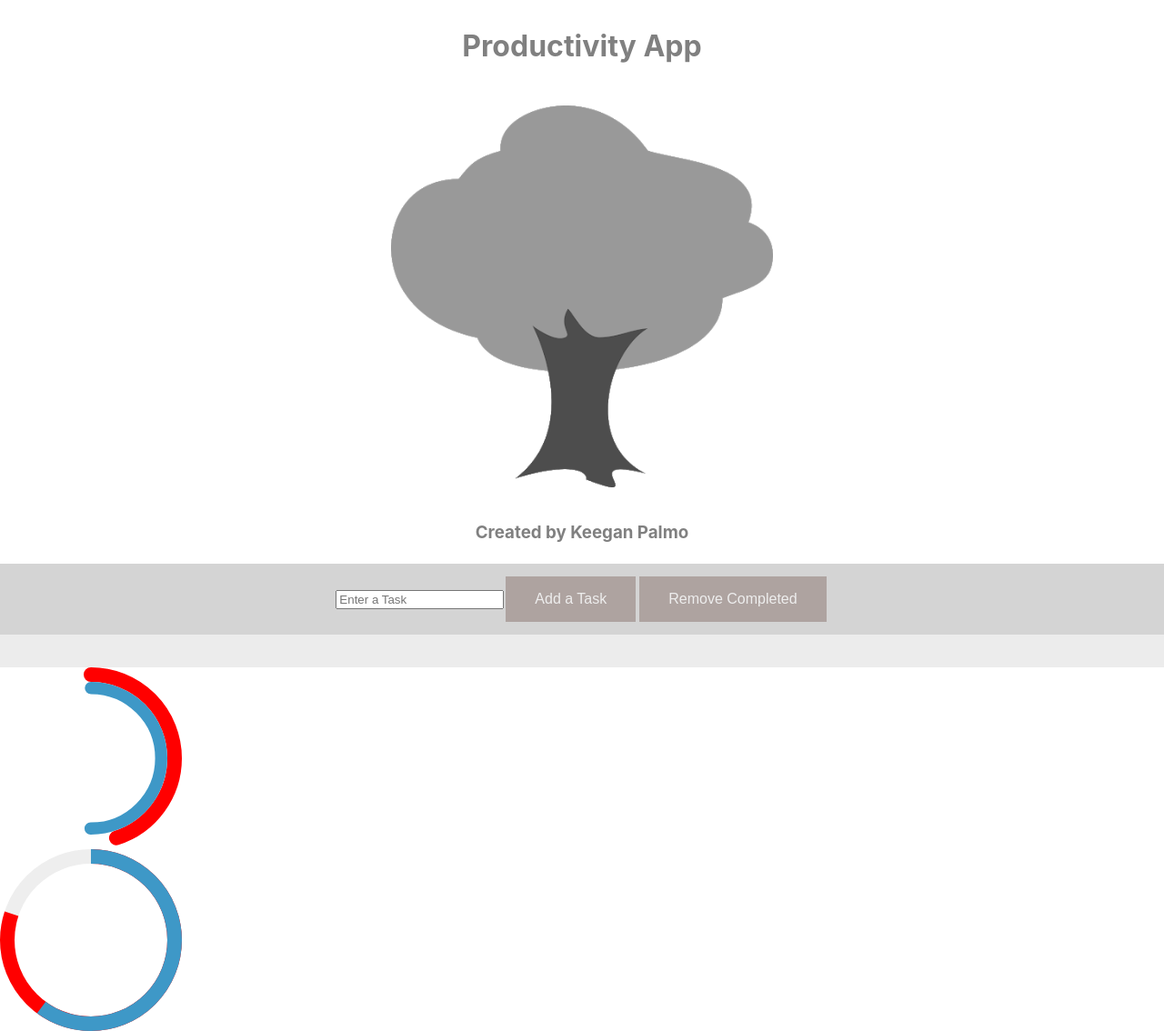
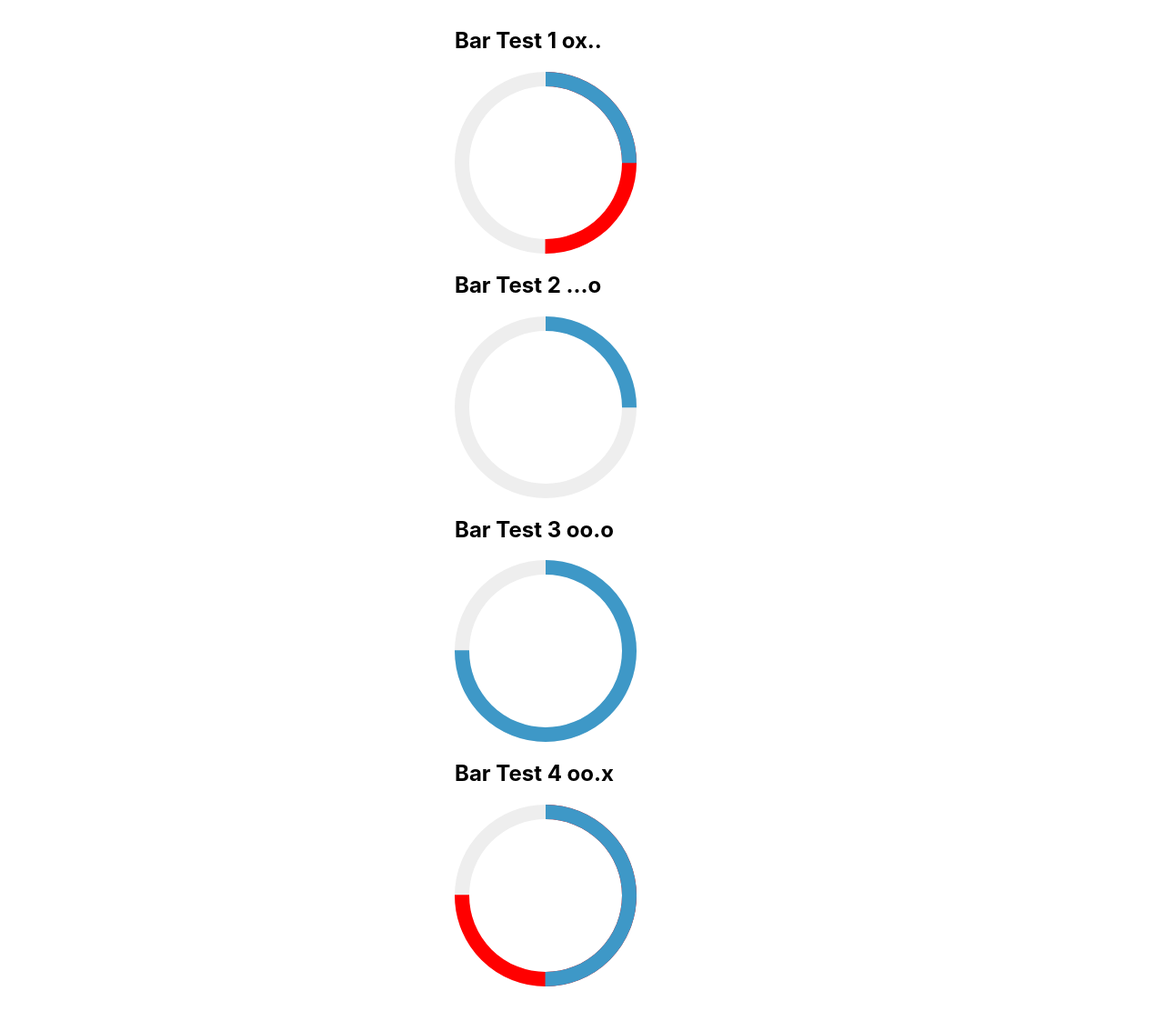
Before and after one commit to kppalmo/productivity-app, a React (Create React App) app: page / in a window 1280 px wide. Shown: the whole page at 91% size. After the commit the page ends 1085 px from the top, so only its background shows below. Built offline with nearby package versions, Linux system fonts and the light colour scheme.

Commit message:
progressBarTest

```diff
--- a/src/App.js
+++ b/src/App.js
@@ -2,10 +2,8 @@ import React, { Component } from 'react';
 import TodoForum from './components/TodoForum';
 import TodoList from './components/TodoList';
 import treeLogo from './treeLogo.png';
-import { CircularProgressbar } from 'react-circular-progressbar';
-import { CircularProgressbarWithChildren} from 'react-circular-progressbar';
-import {buildStyles} from 'react-circular-progressbar';
-import 'react-circular-progressbar/dist/styles.css';
+import UpdateBar from './components/cProgressBar';
+
 
 
 
@@ -16,7 +14,9 @@ class App extends Component{
             todos: [{
                 //task: '',
                 //id: '',
-                //completed: false
+                //completed: false,
+                //font: "black",
+                //color: "red"
             }],
             todo: ''
         }
@@ -46,6 +46,9 @@ class App extends Component{
         });
         this.setState({todos, todo: ''})
       }
+    changeColor = itemId => {
+        document.getElementById('itemId').style.color="green";
+    }
 
     removeItems = event => {
         event.preventDefault();
@@ -77,6 +80,7 @@ class App extends Component{
         }
 
     }
+
     componentDidMount() {
         this.addLocalStorage(); //calls when page loads => fills in local data from previous state
         window.addEventListener(
@@ -95,7 +99,7 @@ class App extends Component{
         return (
             <div className="App">
 
-                <h1 style={{ padding: "10px 20px", textAlign: "center", color: "grey"}}>Productivity App </h1>
+                {/* <h1 style={{ padding: "10px 20px", textAlign: "center", color: "grey"}}>Productivity App </h1>
                 <img  src={treeLogo} alt={'logo'} class="treeLogo"></img>
                 <h3 style={{ padding: "5px 10px", textAlign: "center", color: "grey"}}>Created by Keegan Palmo</h3>
                 <TodoForum
@@ -106,46 +110,9 @@ class App extends Component{
                 removeItems={this.removeItems}/>
                 <TodoList
                 todos={this.state.todos}
-                toggleComplete={this.toggleComplete}/>
-                <div style={{ width: 200, height: 200 }}>
-                    <CircularProgressbarWithChildren
-                        value={45}
-                        strokeWidth={8}
-                        styles={buildStyles({
-                        pathColor: "#f00",
-                        trailColor: "transparent"
-                        })}>
-                        {/*
-                        Width here needs to be (100 - 2 * strokeWidth)%
-                        in order to fit exactly inside the outer progressbar.
-                        */}
-                        <div style={{ width: "84%" }}>
-                        <CircularProgressbar
-                            value={50}
-                            styles={buildStyles({
-                            trailColor: "transparent"
-                            })}
-                        />
-                        </div>
-                    </CircularProgressbarWithChildren>
-                    <CircularProgressbarWithChildren
-                        value={80}
-                        styles={buildStyles({
-                        pathColor: "#f00",
-                        trailColor: "#eee",
-                        strokeLinecap: "butt"
-                        })}
-                    >
-                        {/* Foreground path */}
-                        <CircularProgressbar
-                        value={60}
-                        styles={buildStyles({
-                        trailColor: "transparent",
-                        strokeLinecap: "butt"
-                        })}
-                        />
-                    </CircularProgressbarWithChildren>
-                </div>
+                toggleComplete={this.toggleComplete}/> */}
+                <UpdateBar/>
+
             </div>
 
 
--- a/src/components/Todo.js
+++ b/src/components/Todo.js
@@ -6,8 +6,11 @@ const Todo = props => {
         key={props.todo.id}
         onClick={event => {
           props.toggleComplete(props.todo.id)
+          //props.changeColor(props.todo.id)
         }}>
-        <p>{props.todo.task}</p>
+
+        <p >{props.todo.task}</p>
+
       </div>
     )
   }
--- a/src/components/TodoList.js
+++ b/src/components/TodoList.js
@@ -9,7 +9,8 @@ const TodoList = props => {
         <Todo
           todo={todo}
           key={id}
-          toggleComplete={props.toggleComplete}/>
+          toggleComplete={props.toggleComplete}
+          changeColor={props.changeColor}/>
       ))}
     </div>
   )
--- /dev/null
+++ b/src/components/cProgressBar.js
@@ -0,0 +1,122 @@
+import React, { useState} from "react";
+import { CircularProgressbar } from 'react-circular-progressbar';
+import { CircularProgressbarWithChildren } from 'react-circular-progressbar';
+import {buildStyles} from 'react-circular-progressbar';
+import 'react-circular-progressbar/dist/styles.css';
+import { example } from "../tData";
+
+const UpdateBar = props =>{
+
+    var blueP = 0;
+    var redP = 0;
+    var blueS = 0;
+    var redS = 0;
+    var blueA = 0;
+    var redA = 0;
+    var redZ = 0;
+    var blueZ = 0;
+
+    for( var i in example.plane){
+        if( example.plane[i] == "o"){
+            blueP = blueP + 25;
+        }
+        else if(example.plane[i] == "x"){
+            redP = blueP + redP + 25;
+        }
+    }
+    for( var i in example.structure){
+        if( example.structure[i] == "o"){
+            blueS = blueS + 25;
+        }
+        else if(example.structure[i] == "x"){
+            redS = blueS + redS + 25;
+        }
+    }
+    for( var i in example.attachment){
+        if( example.attachment[i] == "o"){
+            blueA = blueA + 25;
+        }
+        else if(example.attachment[i] == "x"){
+            redA = blueA + redA + 25;
+        }
+    }
+    for( var i in example.zone){
+        if( example.zone[i] == "o"){
+            blueZ = blueZ + 25;
+        }
+        else if(example.zone[i] == "x"){
+            redZ = blueZ + redZ + 25;
+        }
+    }
+
+    return(
+        <div style={{ width: 200, height: 200, padding: "10px 500px" }}>
+
+            <h2>Bar Test 1 {example.plane}</h2>
+            <CircularProgressbarWithChildren
+                value={redP}
+                styles={buildStyles({
+                pathColor: "#f00",
+                trailColor: "#eee",
+                strokeLinecap: "butt"
+            })}>
+            {/* Foreground path */}
+            <CircularProgressbar
+                value={blueP}
+                styles={buildStyles({
+                trailColor: "transparent",
+                strokeLinecap: "butt"
+            })}/>
+            </CircularProgressbarWithChildren>
+            <h2>Bar Test 2 {example.structure}</h2>
+            <CircularProgressbarWithChildren
+                value={redS}
+                styles={buildStyles({
+                pathColor: "#f00",
+                trailColor: "#eee",
+                strokeLinecap: "butt"
+            })}>
+            {/* Foreground path */}
+            <CircularProgressbar
+                value={blueS}
+                styles={buildStyles({
+                trailColor: "transparent",
+                strokeLinecap: "butt"
+            })}/>
+            </CircularProgressbarWithChildren>
+            <h2>Bar Test 3 {example.attachment}</h2>
+            <CircularProgressbarWithChildren
+                value={redA}
+                styles={buildStyles({
+                pathColor: "#f00",
+                trailColor: "#eee",
+                strokeLinecap: "butt"
+            })}>
+            {/* Foreground path */}
+            <CircularProgressbar
+                value={blueA}
+                styles={buildStyles({
+                trailColor: "transparent",
+                strokeLinecap: "butt"
+            })}/>
+            </CircularProgressbarWithChildren>
+            <h2>Bar Test 4 {example.zone}</h2>
+            <CircularProgressbarWithChildren
+                value={redZ}
+                styles={buildStyles({
+                pathColor: "#f00",
+                trailColor: "#eee",
+                strokeLinecap: "butt"
+            })}>
+            {/* Foreground path */}
+            <CircularProgressbar
+                value={blueZ}
+                styles={buildStyles({
+                trailColor: "transparent",
+                strokeLinecap: "butt"
+            })}/>
+            </CircularProgressbarWithChildren>
+        </div>
+    )
+}
+export default UpdateBar;
--- /dev/null
+++ b/src/tData.js
@@ -0,0 +1,6 @@
+export const example = {
+    "plane":"ox..",
+    "structure":"...o",
+    "attachment":"oo.o",
+    "zone":"oo.x"
+};
```
